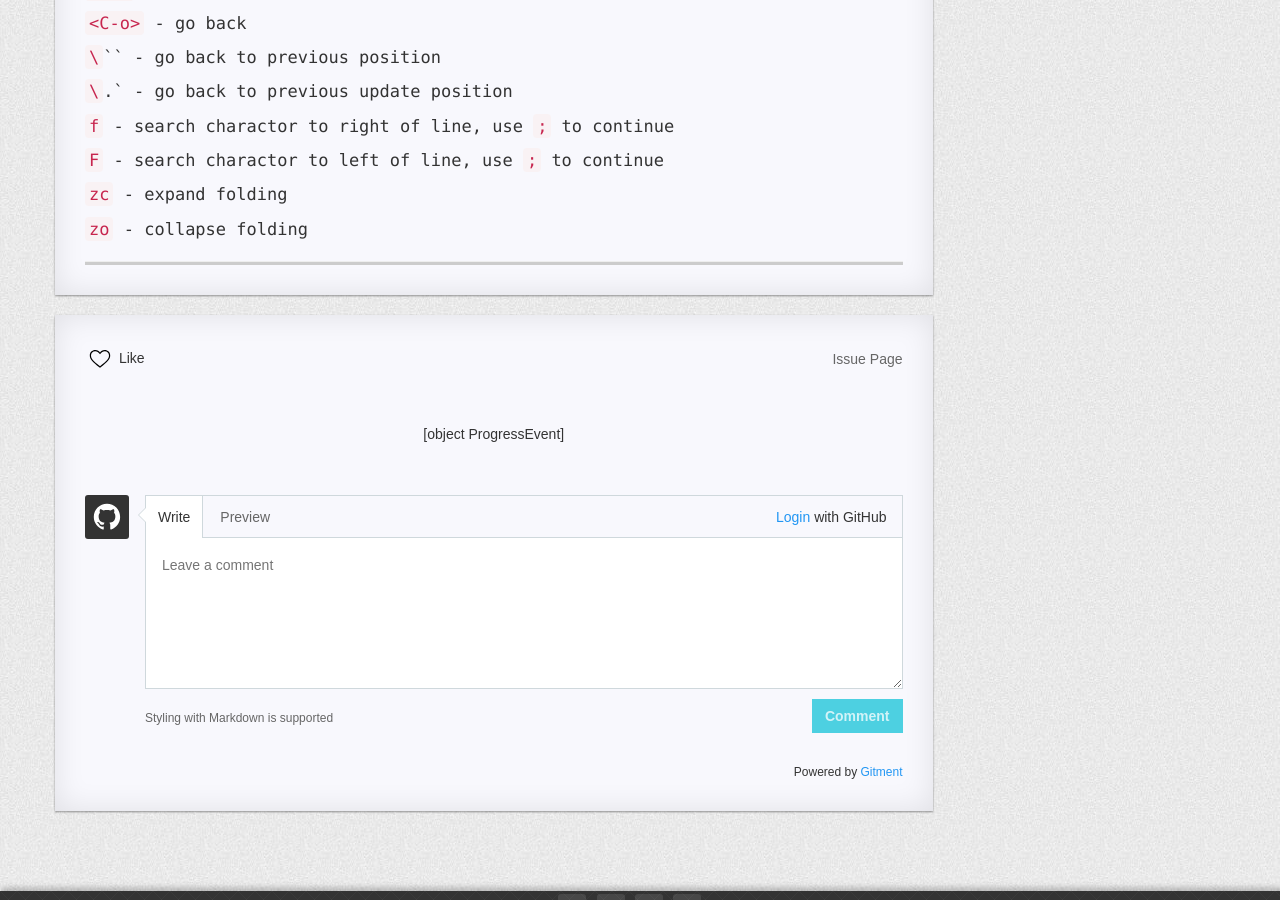
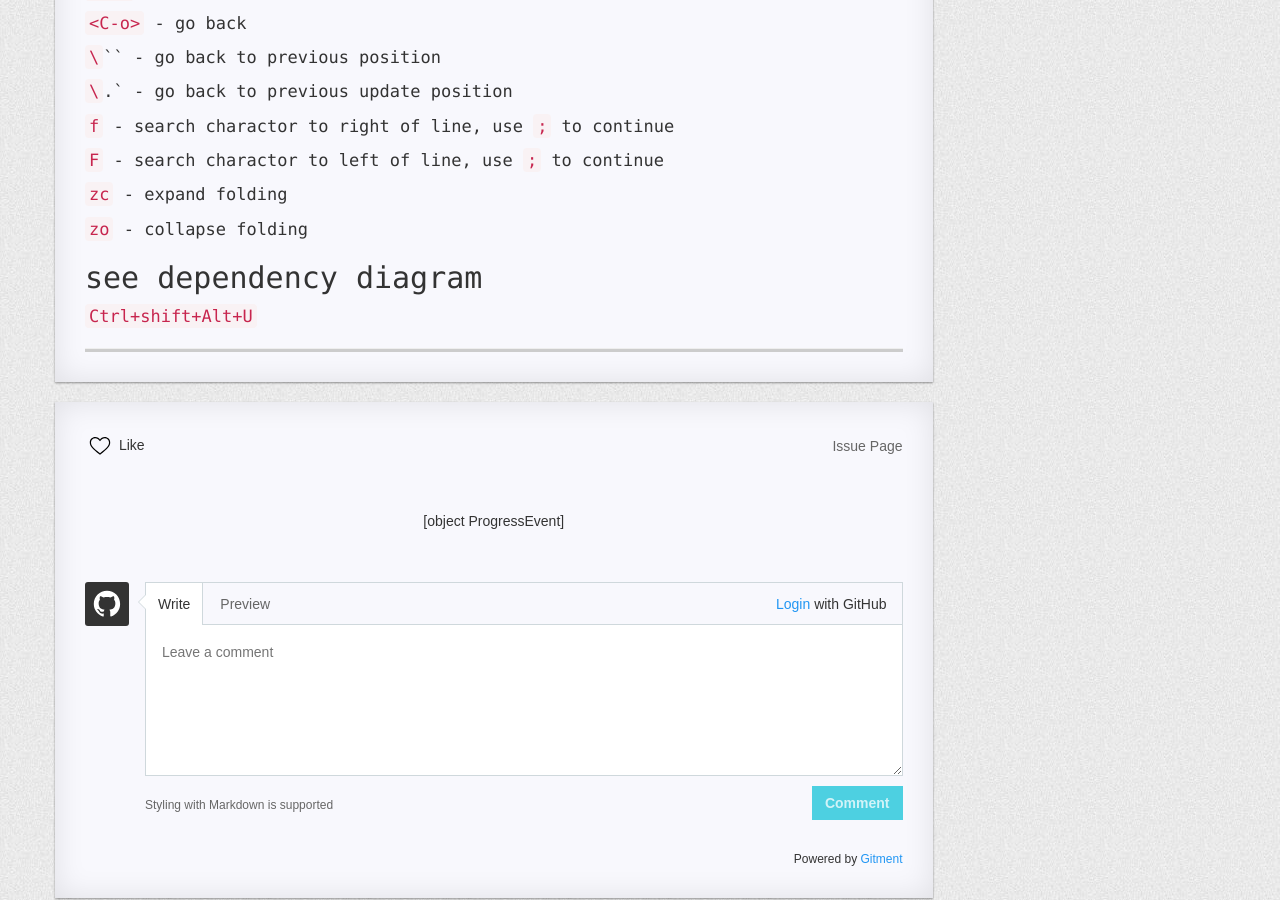
Before and after one commit to R0NGSH3N/r0ngsh3n.github.io, a Jekyll site: the page built from _posts/2020-09-23-intellij-tips.md, in a window 1280 px wide and 900 px high, scrolled down 8581 px. Built offline with Jekyll 4.4.1, drawn with Linux system fonts in a browser that asks for light colours; nearby versions of some CDN libraries; comment, search, counter and statistics services are not loaded; a style sheet for code colours, icons or effects is not loaded.

Commit message:
update article

```diff
--- a/_posts/2020-09-23-intellij-tips.md
+++ b/_posts/2020-09-23-intellij-tips.md
@@ -164,3 +164,7 @@ You can save your java file into favorite -- just like same as Chrome browser.
 `zc` - expand folding
 
 `zo` - collapse folding
+
+## see dependency diagram
+
+`Ctrl+shift+Alt+U`
```
